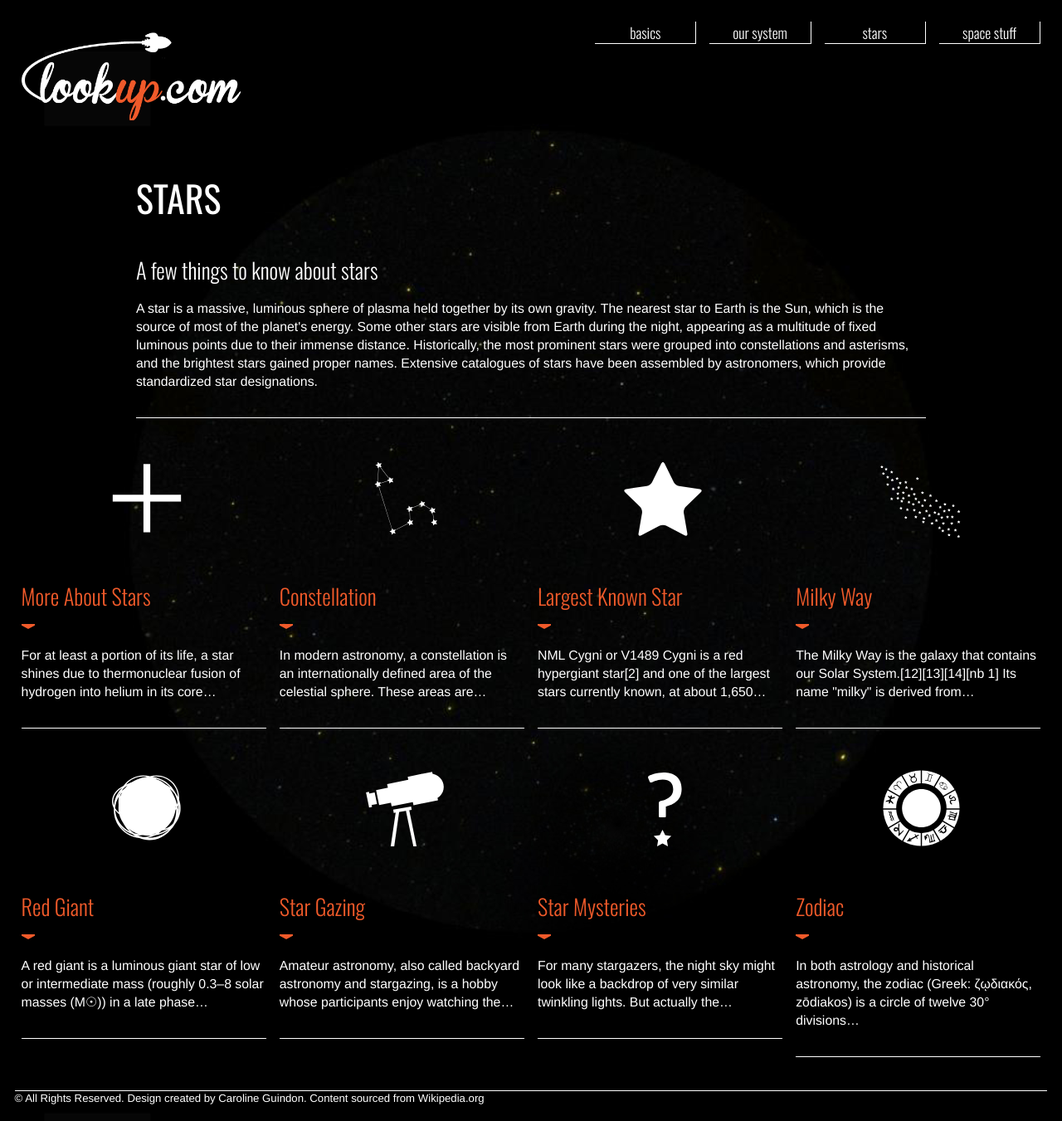
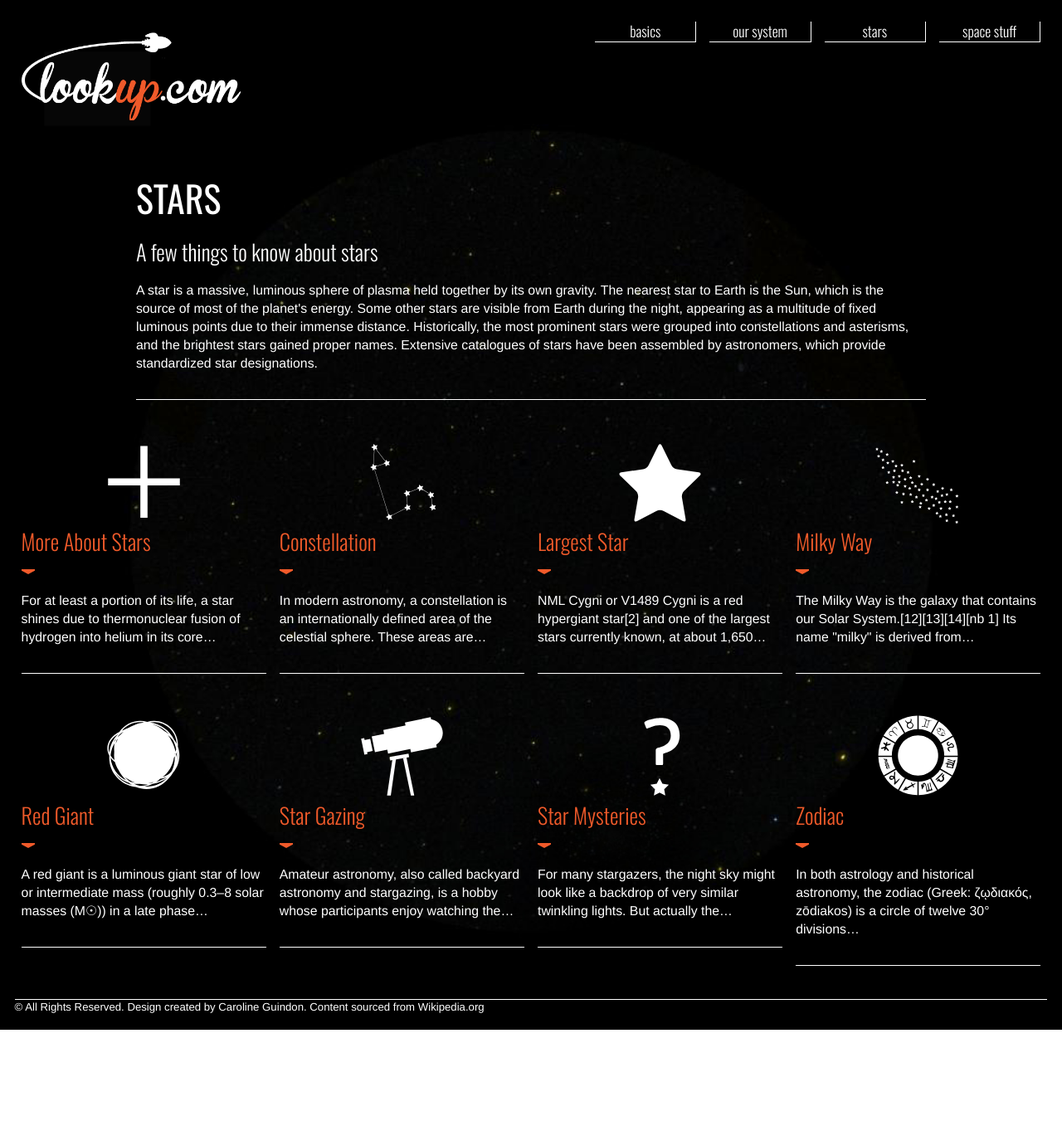
Before and after one commit to CGuindon/large-data-website, a Jekyll site: the page built from stars.html, in a window 1280 px wide. Shown: the whole page at 83% size. Built offline with Jekyll 4.4.1, drawn with Linux system fonts in a browser that asks for light colours; after the commit the page ends 1241 px from its top, so only the background shows below that.

Commit message:
Updated accessibility

```diff
--- a/_layouts/default.html
+++ b/_layouts/default.html
@@ -27,9 +27,8 @@
   <!-- Image size: 120x120 (Twitter will scale down any larger image to fit)-->
   <meta property="twitter:image" content="http://cguindon.github.io/large-data-website/img/logo.png">
   <meta property="twitter:description" content="Space is the unlimited void between astronomical objects. We've created a library to help you research our solar system and more.">
+</head>
 
-
-</head>
 <body class="{{page.bgclass}}">
 
 <ul class="skiplinks">
--- a/css/general.css
+++ b/css/general.css
@@ -116,6 +116,10 @@
 	margin: .75em 0;
 }
 
+.logo a {
+	display: block;
+}
+
 .logo img {
 	width: 100%;
 	max-width: 15em;
@@ -136,7 +140,7 @@
 	font-weight: 300;
 	text-align: center;
 	vertical-align: middle;
-	padding: 0.2em;
+
 
 	line-height: 1em;
 
@@ -153,6 +157,8 @@
 	color: #fff;
 	text-decoration: none;
 	vertical-align: middle;
+	display: block;
+	padding: 0.2em;
 }
 
 .nav:hover {
@@ -176,6 +182,7 @@
 h2 {
 	font-weight: 300;
 	margin-bottom: 0;
+	margin-top: 0;
 }
 
 h3 {
@@ -276,6 +283,48 @@
 		color: #F05A2A;
 }
 
+.link-box {
+	display: block;
+	padding-top: 4em;
+	background-repeat: no-repeat;
+	background-position: center top;
+	background-size: 35%;
+}
+
+.i-more-stars {
+	background-image: url("../img/icons/more-stars.svg");
+}
+
+.i-constellation {
+	background-image: url("../img/icons/constellation.svg");
+}
+
+.i-largest {
+	background-image: url("../img/icons/largest.svg");
+}
+
+.i-milky {
+	background-image: url("../img/icons/milky.svg");
+}
+
+.i-redgiant {
+	background-image: url("../img/icons/redgiant.svg");
+}
+
+.i-star-gazing {
+	background-image: url("../img/icons/star-gazing.svg");
+}
+
+.i-mysteries {
+	background-image: url("../img/icons/mysteries.svg");
+}
+
+.i-zodiac {
+	background-image: url("../img/icons/zodiac.svg");
+}
+
+
+
 hr {
 	margin: 2em 0;
 }
--- a/stars.html
+++ b/stars.html
@@ -42,49 +42,24 @@
 	<aside role="complementary" id="comp">
 		<div class="unit unit-xs-1 unit-s-1-2 unit-m-1-3 unit-l-1-4">
 			<div class="unit-spacer">
-				<div class="unit unit-xs-1-3 unit-s-1-3 unit-m-1-3 unit-l-1-3">
-				</div>
-					<div class="unit unit-xs-1-3 unit-s-1-3 unit-m-1-3 unit-l-1-3">
-						<a href="saturn.html" class="orange">
-						<img src="img/icons/more-stars.svg" class="text-icon" alt="icon for More About Stars">
-					</div>
-					<div class="unit unit-xs-1-3 unit-s-1-3 unit-m-1-3 unit-l-1-3">
-					</div>
-
-					<h2>More About Stars</h2>
-					<img src="img/plus.svg" alt=""></a>
+					<h2><a class="link-box i-more-stars orange" href="saturn.html">More About Stars</a></h2>
+					<img src="img/plus.svg" alt="">
 					<p class="last-p">For at least a portion of its life, a star shines due to thermonuclear fusion of hydrogen into helium in its core…</p>
 				</div>
 		</div>
 
 		<div class="unit unit-xs-1 unit-s-1-2 unit-m-1-3 unit-l-1-4">
 			<div class="unit-spacer">
-				<div class="unit unit-xs-1-3 unit-s-1-3 unit-m-1-3 unit-l-1-3">
-				</div>
-					<div class="unit unit-xs-1-3 unit-s-1-3 unit-m-1-3 unit-l-1-3">
-						<a href="saturn.html" class="orange">
-						<img src="img/icons/constellation.svg" class="text-icon" alt="icon for Constellation">
-					</div>
-					<div class="unit unit-xs-1-3 unit-s-1-3 unit-m-1-3 unit-l-1-3">
-					</div>
-					<h2>Constellation</h2>
-					<img src="img/plus.svg" alt=""></a>
+					<h2><a class="link-box i-constellation orange" href="saturn.html">Constellation</a></h2>
+					<img src="img/plus.svg" alt="">
 					<p class="last-p">In modern astronomy, a constellation is an internationally defined area of the celestial sphere. These areas are…</p>
 			</div>
 		</div>
 
 		<div class="unit unit-xs-1 unit-s-1-2 unit-m-1-3 unit-l-1-4">
 			<div class="unit-spacer">
-				<div class="unit unit-xs-1-3 unit-s-1-3 unit-m-1-3 unit-l-1-3">
-				</div>
-					<div class="unit unit-xs-1-3 unit-s-1-3 unit-m-1-3 unit-l-1-3">
-					<a href="saturn.html" class="orange">
-						<img src="img/icons/largest.svg" class="text-icon" alt="icon for Largest Known Star">
-					</div>
-					<div class="unit unit-xs-1-3 unit-s-1-3 unit-m-1-3 unit-l-1-3">
-					</div>
-					<h2>Largest Known Star</h2>
-					<img src="img/plus.svg" alt=""></a>
+					<h2><a class="link-box i-largest orange" href="saturn.html">Largest Star</a></h2>
+					<img src="img/plus.svg" alt="">
 					<p class="last-p">NML Cygni or V1489 Cygni is a red hypergiant star[2] and one of the largest stars currently known, at about 1,650…</p>
 			</div>
 		</div>
@@ -92,81 +67,40 @@
 
 		<div class="unit unit-xs-1 unit-s-1-2 unit-m-1-3 unit-l-1-4">
 			<div class="unit-spacer">
-				<div class="unit unit-xs-1-3 unit-s-1-3 unit-m-1-3 unit-l-1-3">
-				</div>
-					<div class="unit unit-xs-1-3 unit-s-1-3 unit-m-1-3 unit-l-1-3">
-					<a href="saturn.html" class="orange">
-					<img src="img/icons/milky.svg" class="text-icon" alt="icon for Milky Way">
-					</div>
-					<div class="unit unit-xs-1-3 unit-s-1-3 unit-m-1-3 unit-l-1-3">
-					</div>
-					<a href="space.html" class="orange">
-					<h2>Milky Way</h2>
-					<img src="img/plus.svg" alt=""></a>
+					<h2><a class="link-box i-milky orange" href="saturn.html">Milky Way</a></h2>
+					<img src="img/plus.svg" alt="">
 					<p class="last-p">The Milky Way is the galaxy that contains our Solar System.[12][13][14][nb 1] Its name "milky" is derived from…</p>
 			</div>
 		</div>
 
 		<div class="unit unit-xs-1 unit-s-1-2 unit-m-1-3 unit-l-1-4">
 			<div class="unit-spacer">
-				<div class="unit unit-xs-1-3 unit-s-1-3 unit-m-1-3 unit-l-1-3">
-				</div>
-					<div class="unit unit-xs-1-3 unit-s-1-3 unit-m-1-3 unit-l-1-3">
-						<a href="saturn.html" class="orange">
-						<img src="img/icons/redgiant.svg" class="text-icon" alt="icon for Red Giant">
-					</div>
-					<div class="unit unit-xs-1-3 unit-s-1-3 unit-m-1-3 unit-l-1-3">
-					</div>
-					<h2>Red Giant</h2>
-					<img src="img/plus.svg" alt=""></a>
+					<h2><a class="link-box i-redgiant orange" href="saturn.html">Red Giant</a></h2>
+					<img src="img/plus.svg" alt="">
 					<p class="last-p">A red giant is a luminous giant star of low or intermediate mass (roughly 0.3–8 solar masses (M☉)) in a late phase…</p>
 			</div>
 		</div>
 
 		<div class="unit unit-xs-1 unit-s-1-2 unit-m-1-3 unit-l-1-4">
 			<div class="unit-spacer">
-				<div class="unit unit-xs-1-3 unit-s-1-3 unit-m-1-3 unit-l-1-3">
-				</div>
-					<div class="unit unit-xs-1-3 unit-s-1-3 unit-m-1-3 unit-l-1-3">
-						<a href="saturn.html" class="orange">
-						<img src="img/icons/star-gazing.svg" class="text-icon" alt="icon for Star Gazing">
-					</div>
-					<div class="unit unit-xs-1-3 unit-s-1-3 unit-m-1-3 unit-l-1-3">
-					</div>
-					<h2>Star Gazing</h2>
-					<img src="img/plus.svg" alt=""></a>
+					<h2><a class="link-box i-star-gazing orange" href="saturn.html">Star Gazing</a></h2>
+					<img src="img/plus.svg" alt="">
 					<p class="last-p">Amateur astronomy, also called backyard astronomy and stargazing, is a hobby whose participants enjoy watching the…</p>
 			</div>
 		</div>
 
 		<div class="unit unit-xs-1 unit-s-1-2 unit-m-1-3 unit-l-1-4">
 			<div class="unit-spacer">
-				<div class="unit unit-xs-1-3 unit-s-1-3 unit-m-1-3 unit-l-1-3">
-				</div>
-					<div class="unit unit-xs-1-3 unit-s-1-3 unit-m-1-3 unit-l-1-3">
-						<a href="saturn.html" class="orange">
-						<img src="img/icons/mysteries.svg" class="text-icon" alt="icon for Star Mysteries">
-					</div>
-					<div class="unit unit-xs-1-3 unit-s-1-3 unit-m-1-3 unit-l-1-3">
-					</div>
-					<h2>Star Mysteries</h2>
-					<img src="img/plus.svg" alt=""></a>
+					<h2><a class="link-box i-mysteries orange" href="saturn.html">Star Mysteries</a></h2>
+					<img src="img/plus.svg" alt="">
 					<p class="last-p">For many stargazers, the night sky might look like a backdrop of very similar twinkling lights. But actually the…</p>
 			</div>
 		</div>
 
 		<div class="unit unit-xs-1 unit-s-1-2 unit-m-1-3 unit-l-1-4">
 			<div class="unit-spacer">
-				<div class="unit unit-xs-1-3 unit-s-1-3 unit-m-1-3 unit-l-1-3">
-				</div>
-					<div class="unit unit-xs-1-3 unit-s-1-3 unit-m-1-3 unit-l-1-3">
-					<a href="saturn.html" class="orange">
-						<img src="img/icons/zodiac.svg" class="text-icon" alt="icon for Zodiac">
-					</div>
-					<div class="unit unit-xs-1-3 unit-s-1-3 unit-m-1-3 unit-l-1-3">
-					</div>
-					<h2>Zodiac</h2>
-					<img src="img/plus.svg" alt=""></a>
+					<h2><a class="link-box i-zodiac orange" href="saturn.html">Zodiac</a></h2>
+					<img src="img/plus.svg" alt="">
 					<p class="last-p">In both astrology and historical astronomy, the zodiac (Greek: ζῳδιακός, zōdiakos) is a circle of twelve 30° divisions…</p>
 			</div>
 		</div>
```
Also changed, not shown: _includes/planet-icons.html (+18 -18 lines), saturn.html (+16 -24 lines), img/bg-spiral-galaxy.jpg, img/bg-stars.jpg, img/logo.png, img/saturn-atmos.jpg, img/saturn-hist.jpg, img/saturn-magne.jpg, img/saturn-moons.jpg, img/saturn-north-pole.jpg, img/saturn-obser.jpg, img/saturn-orbit.jpg, img/saturn-phys-chara.jpg, img/saturn-rings.jpg, 2 more files.
